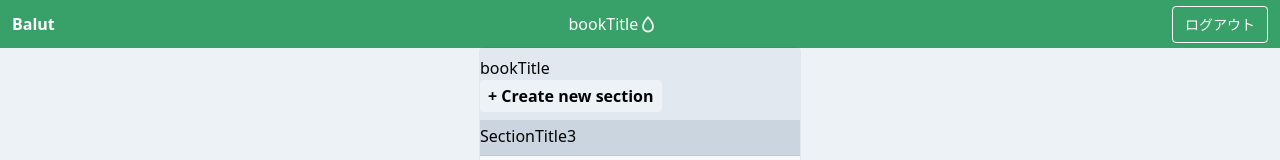
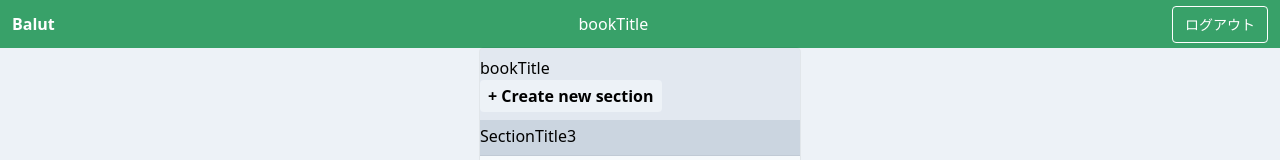
Before and after one commit to annenpolka/Balut, a Vue app in the folder webapp/: page / in a window 1280 px wide. Shown: the top 160 px of the page. Built offline with nearby package versions, Linux system fonts and the light colour scheme.

Commit message:
データの渡し方を修正

```diff
--- a/webapp/src/components/BookList.vue
+++ b/webapp/src/components/BookList.vue
@@ -2,7 +2,7 @@
   <div>
     <BookListHeader
       :books="books"
-      :selectedIndex="selectedIndex"
+      :selectedBookTitle="selectedBook.title"
     ></BookListHeader>
     <div class="flex justify-center bg-gray-200">
       <book
@@ -26,7 +26,7 @@ export default {
   },
   data() {
     return {
-      selectedIndex: 0,
+      selectedId: 1,
       books: [
         {
           id: 1,
@@ -210,7 +210,7 @@ export default {
   },
   computed: {
     selectedBook() {
-      return this.books[this.selectedIndex];
+      return this.books.find((book) => book.id === this.selectedId);
     },
   },
   methods: {
--- a/webapp/src/components/BookListHeader.vue
+++ b/webapp/src/components/BookListHeader.vue
@@ -4,26 +4,7 @@
       <span class="">Balut</span>
     </div>
     <div class="flex items-center mr-6 text-white">
-      <span class="">{{ selectedBook.title }} </span>
-      <svg
-        role="img"
-        xmlns="http://www.w3.org/2000/svg"
-        width="20px"
-        height="20px"
-        viewBox="0 0 24 24"
-        aria-labelledby="dropIconTitle"
-        stroke="#F0F0F0"
-        stroke-width="2.25"
-        stroke-linecap="round"
-        stroke-linejoin="miter"
-        fill="none"
-        color="#F0F0F0"
-      >
-        <title id="dropIconTitle">Drop</title>
-        <path
-          d="M12,21 C15.3137085,21 18,18.3904147 18,15 C18,11.6666667 16,8 12,4 C8,8 6,11.6666667 6,15 C6,18.3904147 8.6862915,21 12,21 Z"
-        />
-      </svg>
+      <span class="">{{ selectedBookTitle }} </span>
     </div>
     <div>
       <a
@@ -37,13 +18,8 @@
 
 <script>
 export default {
-  props: ['books', 'selectedIndex'],
-  computed: {
-    selectedBook() {
-      return this.books[this.selectedIndex];
-    },
-  },
+  props: ['books', 'selectedBookTitle'],
 };
 </script>
 
-<style></style>
+<style lang="scss" scoped></style>
```
